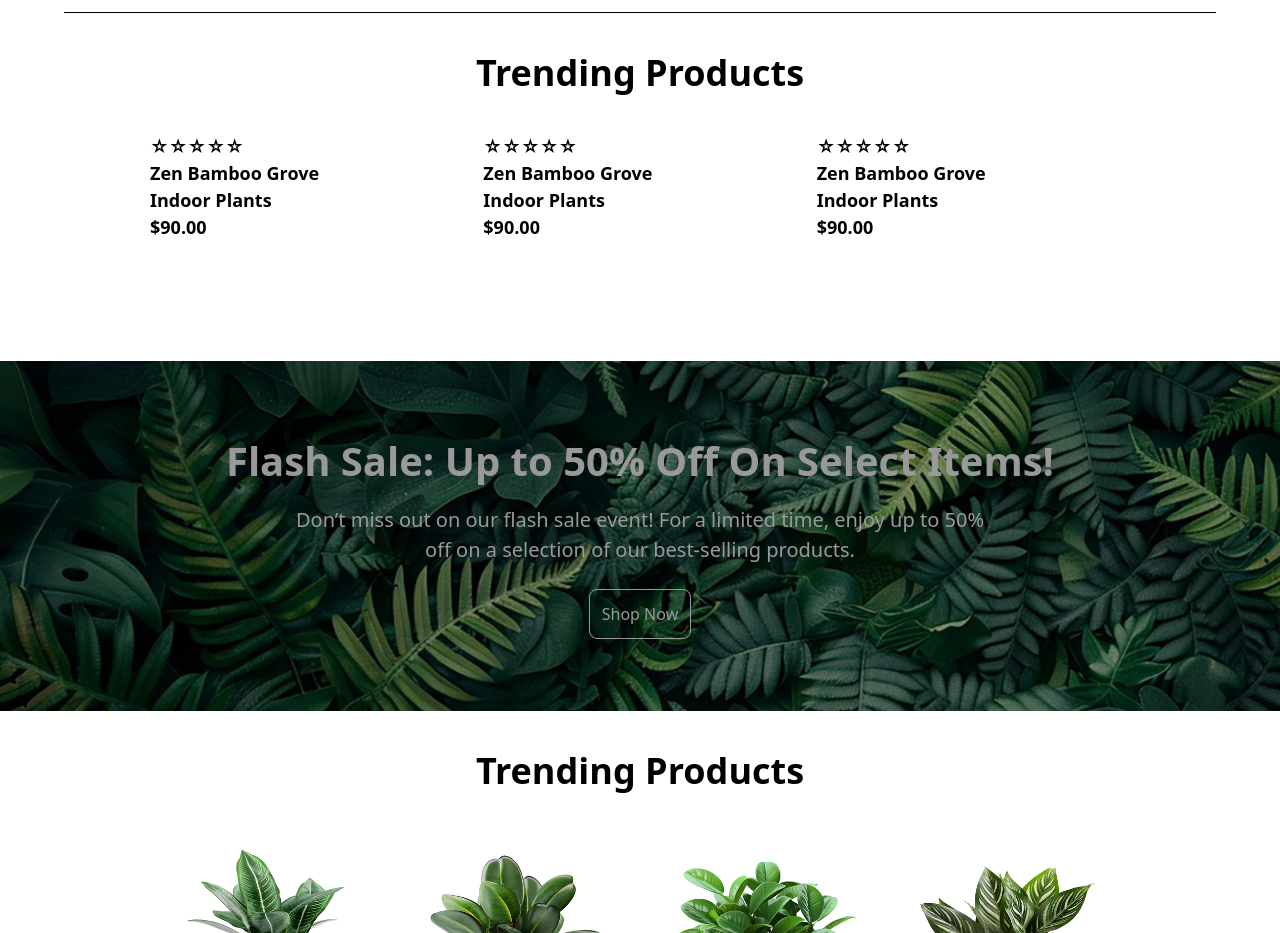
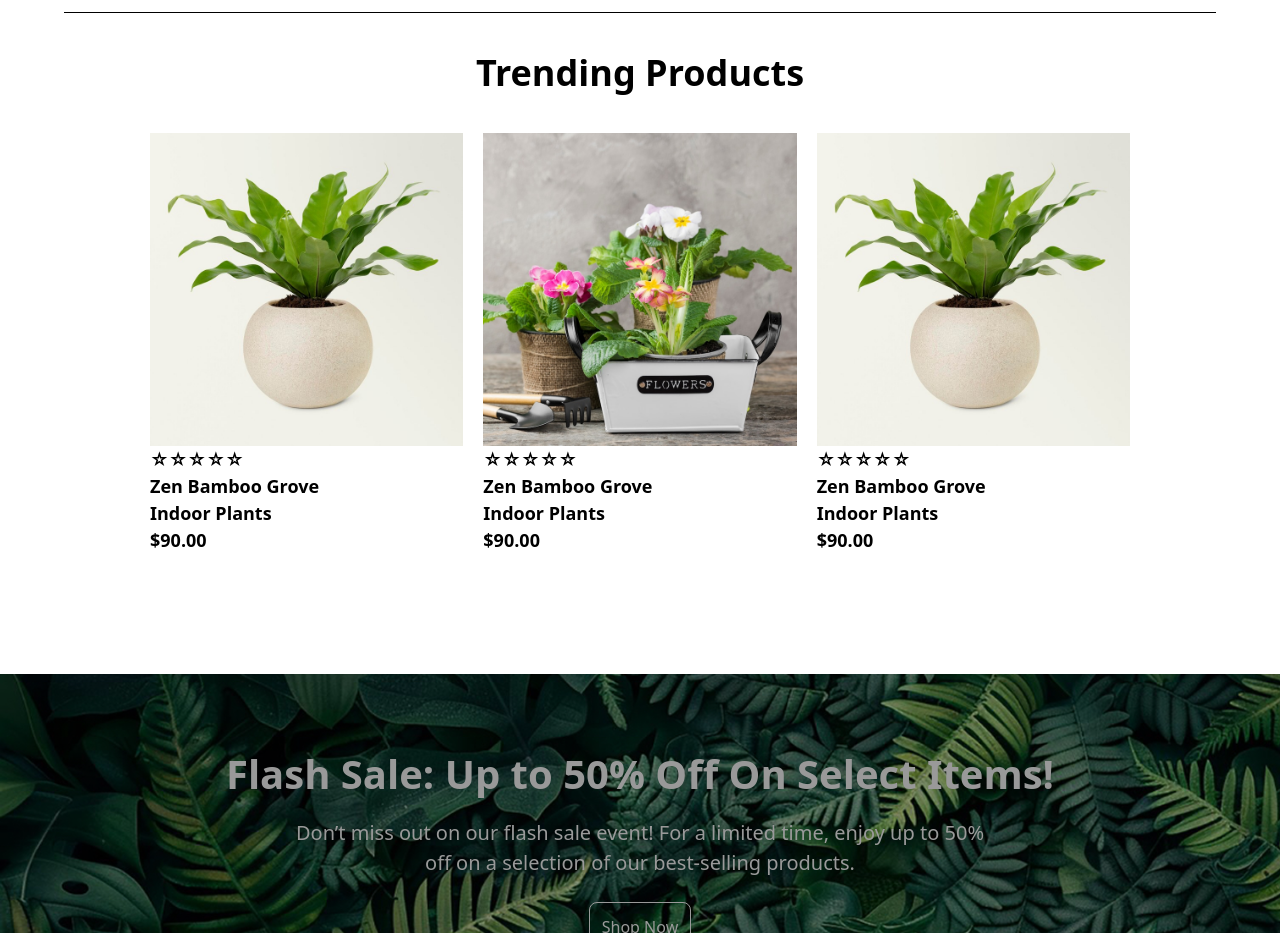
Before and after one commit to franklinarul/updated-greenden, a plain HTML site: page index.html in a window 1280 px wide. Shown: the part 880-1813 px from the top of the page. Drawn offline with nearby package versions, Linux system fonts and the light colour scheme; files whose address does not match are found by name.

Commit message:
Update index.html

```diff
--- a/index.html
+++ b/index.html
@@ -85,7 +85,7 @@
     </div>
     <div class="grid cont  grid-cols-1 md:grid-cols-3 gap-5 py-5 px-5">
       <div class="trendproduct prod-img1">
-        <img src="./image/bestseller-img2.jpg" alt="">
+        <img src="bestseller-img2.jpg" alt="">
         <i class="prod-i fa-solid fa-briefcase"></i>
         <div class="img-cont">
           <p class="text-1xl font-bold ">☆☆☆☆☆</p>
@@ -96,7 +96,7 @@
 
       </div>
       <div class="trendproduct prod-img1">
-        <img src="./image/bestseller-img3.jpg" alt="">
+        <img src="bestseller-img3.jpg" alt="">
         <i class="prod-i fa-solid fa-briefcase"></i>
         <div class="img-cont">
           <p class="text-1xl font-bold ">☆☆☆☆☆</p>
@@ -107,7 +107,7 @@
 
       </div>
       <div class="trendproduct prod-img1">
-        <img src="./image/bestseller-img2.jpg" alt="">
+        <img src="bestseller-img2.jpg" alt="">
         <i class="prod-i fa-solid fa-briefcase"></i>
         <div class="img-cont">
           <p class="text-1xl font-bold ">☆☆☆☆☆</p>
```
